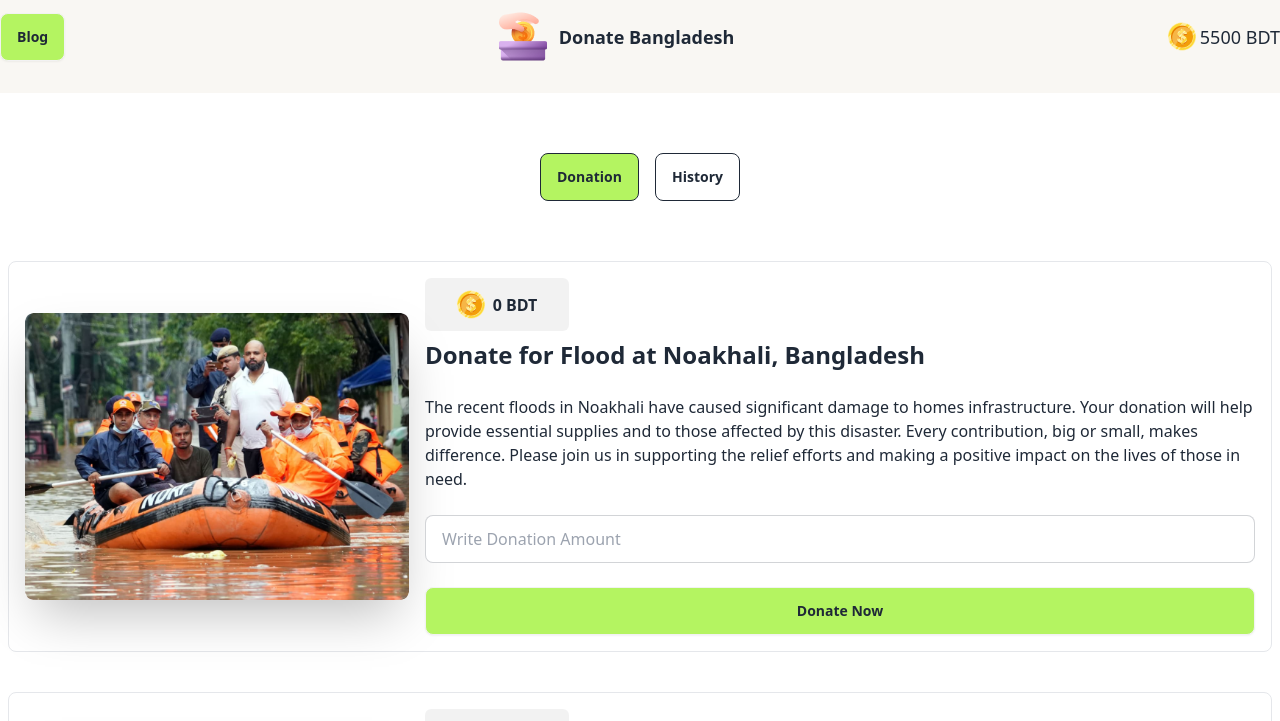
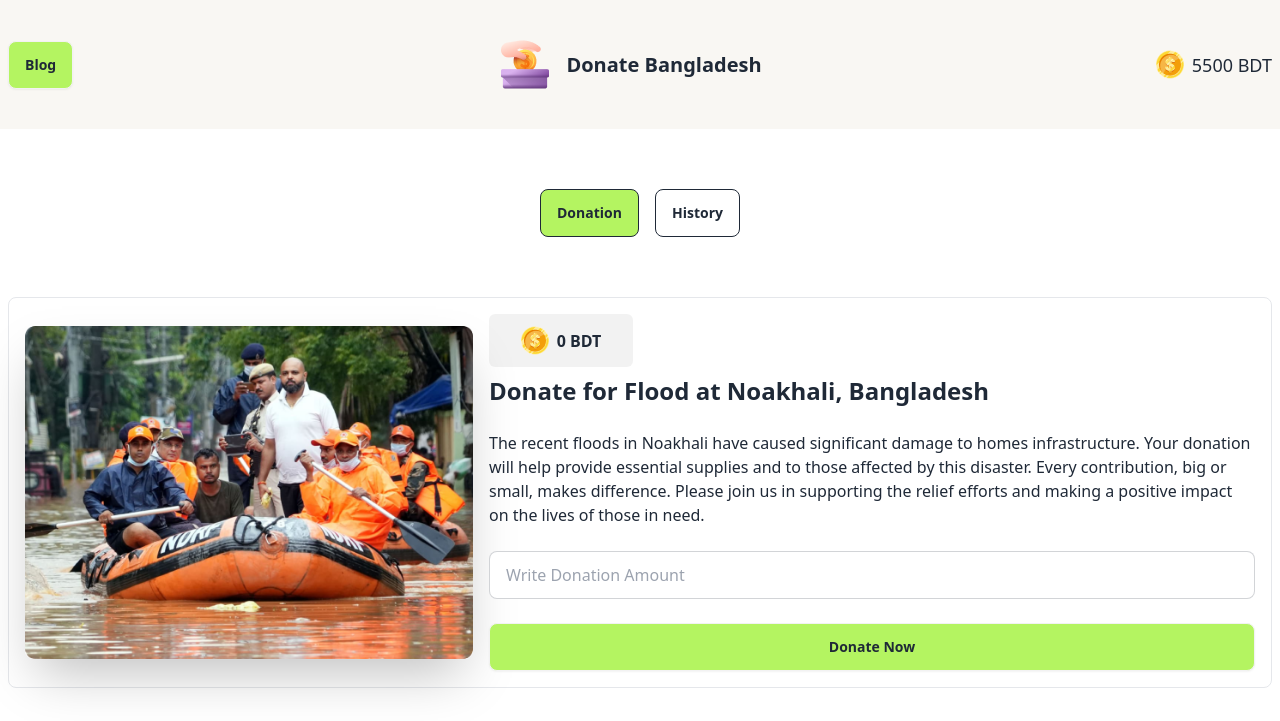
Before and after one commit to shafiul-tonoy/assignment-5, a plain HTML site: page index.html in a window 1280 px wide. Shown: the top 721 px of the page. Drawn offline with nearby package versions, Linux system fonts and the light colour scheme.

Commit message:
img added

```diff
--- a/index.html
+++ b/index.html
@@ -40,32 +40,31 @@
     <header id="header" class="sticky top-0 z-50">
       <!-- 1st section start-->
       <section class="bg-navBg">
-        <div class="container mx-auto pt-3 pb-8">
-          <!-- nav start -->
-          <nav class="flex justify-evenly lg:justify-between items-center">
-            <!-- blog -->
+        <div class="navbar bg-navBg container mx-auto py-10">
+          <div class="navbar-start">
             <button class="btn bg-greenBg" id="blog">Blog</button>
-            <!-- title -->
-            <div class="flex gap-3 items-center">
-              <img src="./assets/logo.png" alt="logo" />
-              <p class="text-lg font-bold">Donate Bangladesh</p>
           </div>
-            <!-- amount -->
-            <div class="flex gap-1 items-center">
+          <div class="navbar-center hidden lg:flex">
+            <img src="./assets/logo.png" alt="" />
+            <a class="btn btn-ghost text-xl" href="./index.html"
+              >Donate Bangladesh</a
+            >
+          </div>
+          <div class="navbar-end space-x-2">
             <img src="./assets/coin.png" alt="logo" />
             <p class="text-lg font-medium">
               <span id="mainBalance">5500</span> BDT
             </p>
           </div>
-            <!-- amount end -->
-          </nav>
         </div>
       </section>
       <!-- 1st section end -->
       <!--2nd section start  -->
       <section class="container mx-auto pt-3 pb-2 px-2 backdrop-blur-2xl">
         <div class="text-center space-x-3 lg:mt-12">
-          <button class="btn btn-outline bg-greenBg" id="donationBtn">Donation</button>
+          <button class="btn btn-outline bg-greenBg" id="donationBtn">
+            Donation
+          </button>
           <button class="btn btn-outline" id="historyBtn">History</button>
         </div>
       </section>
@@ -80,7 +79,7 @@
           <div class="hero-content flex-col lg:flex-row">
             <img
               src="./assets/noakhali.png"
-              class="max-w-sm rounded-lg shadow-2xl"
+              class="max-w-md rounded-lg shadow-2xl"
             />
             <div>
               <div
@@ -120,14 +119,14 @@
           <div class="hero-content flex-col lg:flex-row">
             <img
               src="./assets/feni.png"
-              class="max-w-sm rounded-lg shadow-2xl"
+              class="max-w-md rounded-lg shadow-2xl"
             />
             <div>
               <div
                 class="max-w-36 bg-[#1111110D] rounded-md p-3 flex items-center gap-2 justify-center font-semibold mb-2"
               >
                 <img src="./assets/coin.png" alt="coin" />
-                <p> <span id="feniBalance">0</span> BDT</p>
+                <p><span id="feniBalance">0</span> BDT</p>
               </div>
               <h1 class="text-2xl font-bold">
                 Donate for Flood Relief in Feni,Bangladesh
@@ -150,7 +149,9 @@
               />
               <br />
               <br />
-              <button class="btn bg-greenBg w-full " id="feniOnClick">Donate Now</button>
+              <button class="btn bg-greenBg w-full" id="feniOnClick">
+                Donate Now
+              </button>
             </div>
           </div>
         </div>
@@ -160,7 +161,7 @@
           <div class="hero-content flex-col lg:flex-row">
             <img
               src="./assets/quota-protest.png"
-              class="max-w-sm rounded-lg shadow-2xl"
+              class="max-w-md rounded-lg shadow-2xl"
             />
             <div>
               <div
@@ -191,7 +192,9 @@
               />
               <br />
               <br />
-              <button class="btn bg-greenBg w-full" id="quotaOnClick">Donate Now</button>
+              <button class="btn bg-greenBg w-full" id="quotaOnClick">
+                Donate Now
+              </button>
             </div>
           </div>
         </div>
@@ -218,9 +221,10 @@
       <!-- modal end -->
       <!-- history section start -->
       <!-- history section end -->
-        <section class="container mx-auto pt-3 pb-2 px-2" id="historySection">
-
-        </section>
+      <section
+        class="container mx-auto pt-3 pb-2 px-2"
+        id="historySection"
+      ></section>
     </main>
     <!-- main end -->
 
```
Lines whose indentation alone changed are shown as unchanged.
